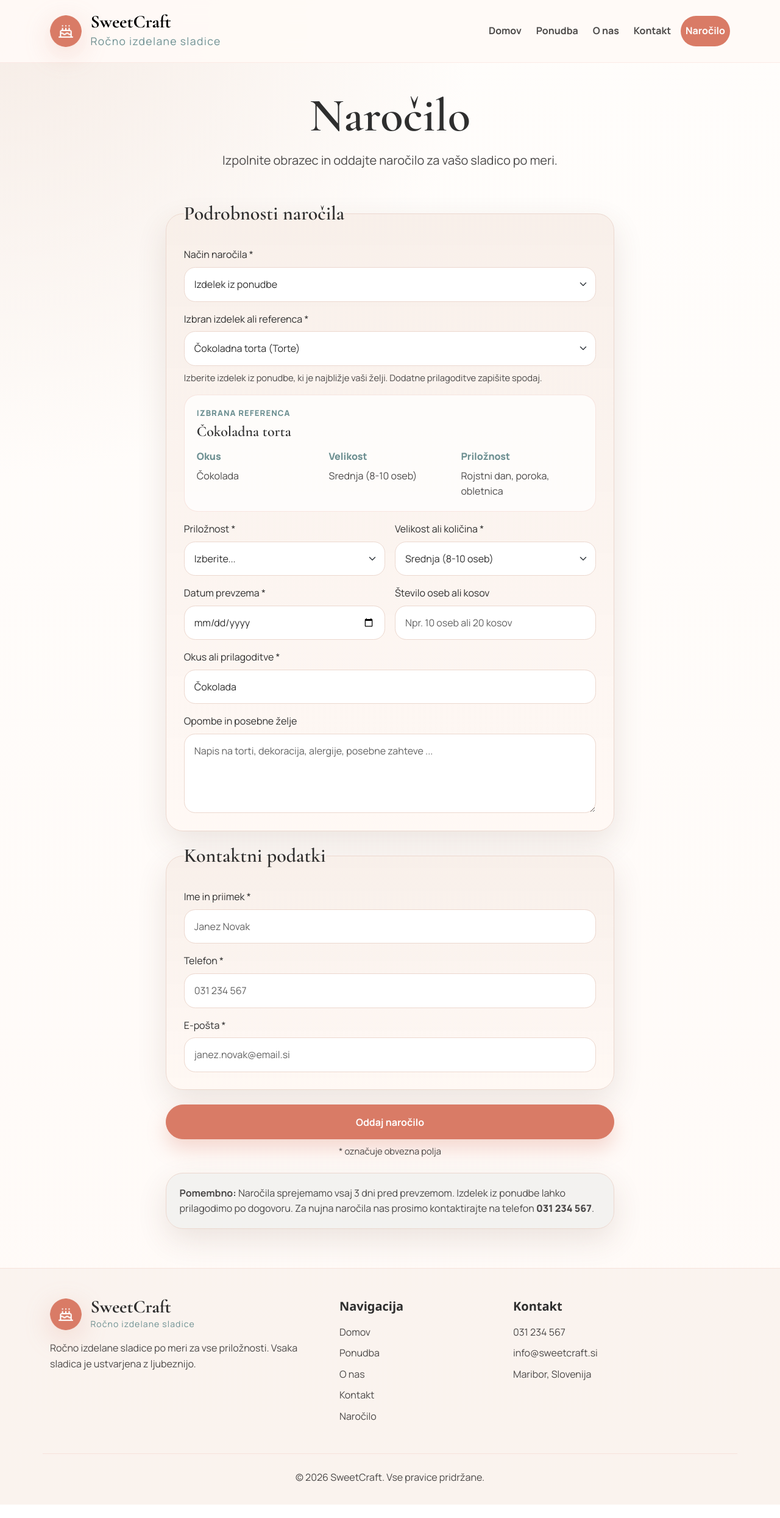
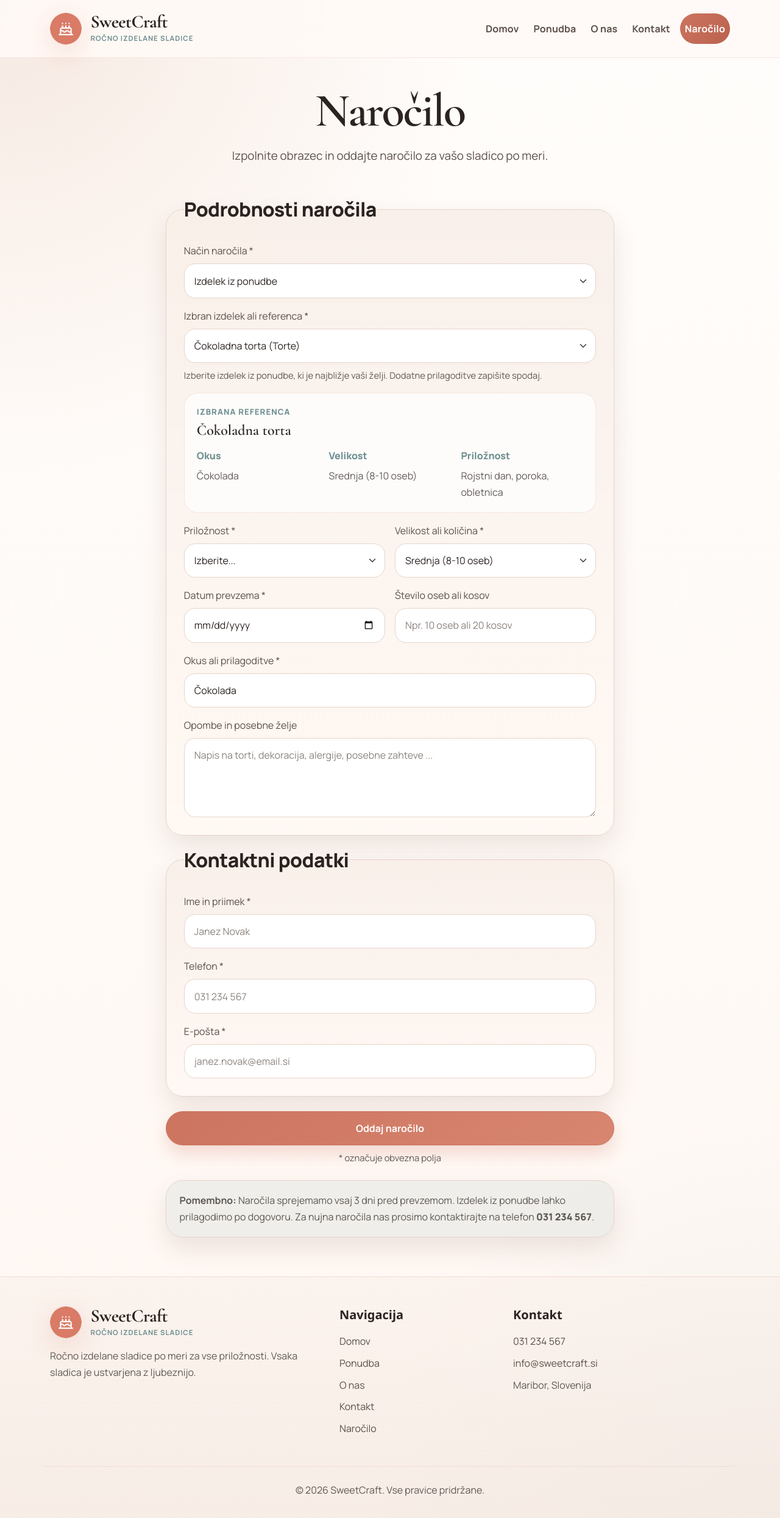
Before and after one commit to ZMudrin/slascicarna_spletna_stran, a PHP site: page /narocilo.html in a window 1280 px wide. Shown: the whole page at 61% size. Before the commit the page ends 2467 px from the top, so only its background shows below. Run offline with PHP 8.4, Linux system fonts and the light colour scheme.

Commit message:
Vizualni polish barv in tipografije spletne strani
Izveden je bil zmeren vizualni rework barvne palete in tipografije z namenom, da spletna stran ohrani obstoječ SweetCraft videz, vendar deluje bolj usklajeno, sodobno in berljivo. Izboljšani so bili kontrast besedila, odtenki primarnih in podpornih barv, videz gumbov, navigacije, filtrov, kartic in footerja. Tipografska hierarhija je bila dodatno izčiščena tako, da display naslovi ostanejo elegantni, medtem ko so UI elementi in vsebinski naslovi bolj jasni in pregledni. Vse spremembe so bile narejene kot stilni polish brez večjih strukturnih posegov v postavitev strani.

Co-Authored-By: Matrtlina <263166487+Matrtlina@users.noreply.github.com>
Co-Authored-By: LiamJ-Feri <265766305+LiamJ-Feri@users.noreply.github.com>

```diff
--- a/data/www/scss/style.scss
+++ b/data/www/scss/style.scss
@@ -1,10 +1,10 @@
-$primary: #d97b66;
-$secondary: #7a9e9f;
+$primary: #cc745f;
+$secondary: #6f9092;
 $light: #fffaf7;
-$dark: #2e2e2e;
+$dark: #27201d;
 $body-bg: $light;
 $body-color: $dark;
-$border-color: #ecd8cf;
+$border-color: #e6d4cb;
 $font-family-sans-serif: "Manrope", "Segoe UI", sans-serif;
 $headings-font-family: "Cormorant Garamond", Georgia, serif;
 $headings-font-weight: 600;
@@ -28,16 +28,19 @@ $navbar-light-toggler-border-color: transparent;
 @import "../../../node_modules/bootstrap/scss/bootstrap";
 
 :root {
-  --sc-surface: #ffffff;
-  --sc-surface-soft: #f8efe9;
-  --sc-surface-accent: #f2e4dc;
-  --sc-muted: rgba(20, 20, 20, 0.72);
+  --sc-surface: #fffdfb;
+  --sc-surface-soft: #f7eee8;
+  --sc-surface-accent: #f1e1d7;
+  --sc-ink: #2b2320;
+  --sc-ink-soft: #5c4f49;
+  --sc-muted: rgba(43, 35, 32, 0.74);
   --sc-primary: #{$primary};
-  --sc-primary-dark: #c96a56;
+  --sc-primary-dark: #ba624e;
   --sc-accent: #{$secondary};
+  --sc-accent-soft: rgba(111, 144, 146, 0.12);
   --sc-border: #{$border-color};
-  --sc-shadow: 0 18px 50px rgba(94, 56, 42, 0.12);
-  --sc-shadow-strong: 0 24px 60px rgba(217, 123, 102, 0.32);
+  --sc-shadow: 0 18px 42px rgba(95, 67, 56, 0.12);
+  --sc-shadow-strong: 0 26px 56px rgba(204, 116, 95, 0.28);
   --sc-radius: 1.75rem;
   --sc-radius-sm: 1.15rem;
 }
@@ -51,15 +54,22 @@ html {
 }
 
 body {
+  color: var(--sc-ink-soft);
   min-width: 320px;
   background:
     radial-gradient(
       circle at top left,
-      rgba(244, 233, 226, 0.85),
+      rgba(245, 231, 223, 0.92),
       transparent 28%
     ),
-    linear-gradient(180deg, #fffdfb 0%, $light 100%);
-  line-height: 1.6;
+    radial-gradient(
+      circle at bottom right,
+      rgba(111, 144, 146, 0.08),
+      transparent 24%
+    ),
+    linear-gradient(180deg, #fffdfb 0%, #fff7f2 100%);
+  line-height: 1.68;
+  text-rendering: optimizeLegibility;
 }
 
 body[data-page="domov"] .hero-section {
@@ -116,13 +128,30 @@ img {
 .detail-copy .lead,
 .center-copy p,
 .story-copy p {
-  color: var(--sc-muted);
+  color: var(--sc-ink-soft);
 }
 
 .section-title {
   margin-bottom: 2rem;
   font-size: clamp(2.4rem, 4vw, 3.6rem);
   line-height: 1;
+  letter-spacing: -0.02em;
+  color: var(--sc-ink);
+}
+
+h2,
+h3,
+h4,
+.h2,
+.h3,
+.h4 {
+  color: var(--sc-ink);
+}
+
+.lead {
+  font-size: clamp(1.06rem, 1.5vw, 1.18rem);
+  line-height: 1.75;
+  color: var(--sc-ink-soft);
 }
 
 .center-copy {
@@ -137,18 +166,19 @@ img {
   gap: 0.5rem;
   padding: 0.65rem 1rem;
   border-radius: 999px;
-  background: rgba(122, 158, 159, 0.12);
+  background: var(--sc-accent-soft);
   color: var(--sc-accent);
   font-weight: 700;
+  letter-spacing: 0.01em;
 }
 
 .site-header {
   position: sticky;
   top: 0;
   z-index: 1030;
-  background: rgba(255, 250, 247, 0.92);
+  background: rgba(255, 250, 247, 0.9);
   backdrop-filter: blur(16px);
-  border-bottom: 1px solid rgba(217, 123, 102, 0.12);
+  border-bottom: 1px solid rgba(204, 116, 95, 0.14);
 }
 
 .site-header .navbar {
@@ -190,24 +220,30 @@ img {
   font-family: $headings-font-family;
   font-size: 1.85rem;
   line-height: 1;
+  letter-spacing: -0.02em;
+  color: var(--sc-ink);
 }
 
 .brand-copy small {
   color: var(--sc-accent);
   letter-spacing: 0.08em;
+  text-transform: uppercase;
+  font-size: 0.72rem;
+  font-weight: 700;
 }
 
 .navbar-nav .nav-link {
   padding: 0.75rem 1.15rem;
   border-radius: 999px;
-  color: var(--sc-muted);
+  color: var(--sc-ink-soft);
   font-weight: 700;
+  letter-spacing: 0.01em;
   transition: 0.25s ease;
 }
 
 .navbar-nav .nav-link:hover,
 .navbar-nav .nav-link.active {
-  background: var(--sc-primary);
+  background: linear-gradient(135deg, var(--sc-primary), var(--sc-primary-dark));
   color: #fff;
 }
 
@@ -394,9 +440,9 @@ img {
 
 .btn-primary {
   color: #fff;
-  background: var(--sc-primary);
+  background: linear-gradient(135deg, var(--sc-primary), #d88670);
   border-color: var(--sc-primary);
-  box-shadow: 0 16px 32px rgba(217, 123, 102, 0.28);
+  box-shadow: 0 14px 28px rgba(204, 116, 95, 0.24);
 }
 
 .btn-primary:hover,
@@ -480,7 +537,7 @@ img {
 
 .notice {
   padding: 1.2rem 1.35rem;
-  background: rgba(122, 158, 159, 0.09);
+  background: rgba(111, 144, 146, 0.1);
 }
 
 .story-copy p + p {
@@ -588,6 +645,11 @@ img {
   padding: 0.95rem 1rem;
   border-color: var(--sc-border);
   background-color: #fff;
+  color: var(--sc-ink);
+}
+
+.form-control::placeholder {
+  color: rgba(92, 79, 73, 0.7);
 }
 
 textarea.form-control {
@@ -648,13 +710,14 @@ textarea.form-control {
   padding: 1rem;
   border: 1px solid var(--sc-border);
   border-radius: 1.4rem;
-  background: #fff;
+  background: rgba(255, 255, 255, 0.96);
 }
 
 .site-footer {
   margin-top: 4rem;
-  background: rgba(244, 233, 226, 0.45);
-  border-top: 1px solid rgba(217, 123, 102, 0.14);
+  background:
+    linear-gradient(180deg, rgba(248, 239, 233, 0.52), rgba(244, 233, 226, 0.72));
+  border-top: 1px solid rgba(204, 116, 95, 0.16);
 }
 
 .footer-brand {
@@ -677,7 +740,7 @@ textarea.form-control {
 }
 
 .footer-link {
-  color: var(--sc-muted);
+  color: var(--sc-ink-soft);
 }
 
 .footer-link:hover {
```
Also changed, not shown: other parts of data/www/scss/style.scss (+31 -8 lines), data/www/css/style.css.
